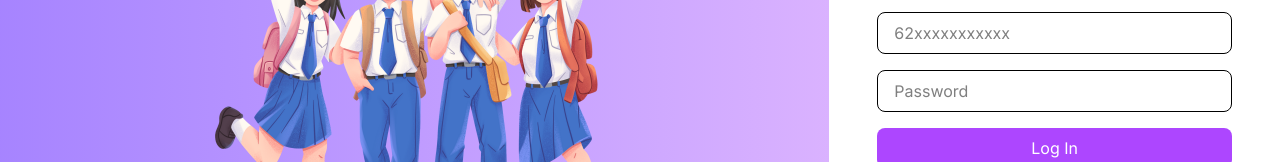
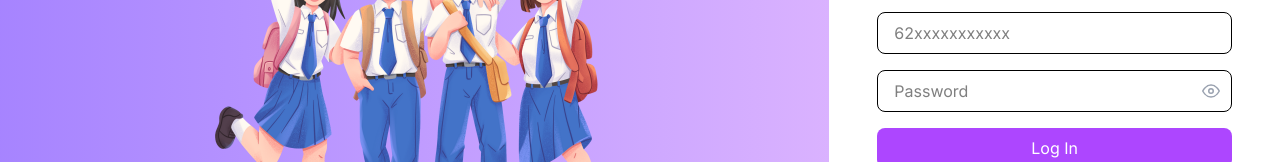
Before and after one commit to rakategar/kinanti, a Next.js app: page /login in a window 1280 px wide. Shown: the part 326-488 px from the top of the page. Built offline with nearby package versions, Linux system fonts and the light colour scheme; no server answers.

Commit message:
modified:   src/app/login/page.jsx 	modified:   src/app/register/page.jsx

```diff
--- a/src/app/login/page.jsx
+++ b/src/app/login/page.jsx
@@ -7,6 +7,7 @@ import { signIn, useSession } from "next-auth/react";
 import { useRouter } from "next/navigation";
 import { motion } from "framer-motion";
 import { GoHeartFill } from "react-icons/go";
+import { FiEye, FiEyeOff } from "react-icons/fi";
 import Swal from "sweetalert2";
 
 /** Normalisasi nomor HP ke format 62…. */
@@ -19,6 +20,7 @@ function normalizePhone(input = "") {
 export default function Home() {
   const [isSubmitting, setIsSubmitting] = useState(false);
   const [isRedirecting, setIsRedirecting] = useState(false);
+  const [showPassword, setShowPassword] = useState(false);
   const [phone, setPhone] = useState("");
   const [password, setPassword] = useState("");
   const router = useRouter();
@@ -294,19 +296,31 @@ export default function Home() {
               inputMode="numeric"
               autoComplete="username"
             />
-            <motion.input
+            <motion.div
               initial={{ opacity: 0, x: -20 }}
               animate={{ opacity: 1, x: 0 }}
               transition={{ delay: 1.1, duration: 0.8 }}
-              type="password"
+              className="relative"
+            >
+              <input
+                type={showPassword ? "text" : "password"}
                 placeholder="Password"
                 name="password"
                 value={password}
                 onChange={(e) => setPassword(e.target.value)}
-              className="w-full px-4 py-2 border rounded-lg focus:outline-none focus:ring-2 focus:ring-purple-500 disabled:bg-gray-100 disabled:cursor-not-allowed"
+                className="w-full px-4 py-2 pr-11 border rounded-lg focus:outline-none focus:ring-2 focus:ring-purple-500 disabled:bg-gray-100 disabled:cursor-not-allowed"
                 disabled={isDisabled}
                 autoComplete="current-password"
               />
+              <button
+                type="button"
+                onClick={() => setShowPassword((v) => !v)}
+                className="absolute right-3 top-1/2 -translate-y-1/2 text-gray-400 hover:text-gray-600 transition"
+                tabIndex={-1}
+              >
+                {showPassword ? <FiEyeOff size={18} /> : <FiEye size={18} />}
+              </button>
+            </motion.div>
 
             <motion.button
               initial={{ opacity: 0, y: 20 }}
--- a/src/app/register/page.jsx
+++ b/src/app/register/page.jsx
@@ -6,6 +6,7 @@ import { useState } from "react";
 import { signIn } from "next-auth/react";
 import { motion } from "framer-motion";
 import { GoHeartFill } from "react-icons/go";
+import { FiEye, FiEyeOff } from "react-icons/fi";
 import Swal from "sweetalert2";
 
 export default function Register() {
@@ -17,6 +18,7 @@ export default function Register() {
   });
   const [error, setError] = useState("");
   const [loading, setLoading] = useState(false);
+  const [showPassword, setShowPassword] = useState(false);
 
   const handleChange = (e) => {
     setFormData({ ...formData, [e.target.id]: e.target.value });
@@ -211,18 +213,30 @@ export default function Register() {
               className="w-full px-4 py-2 border rounded-lg focus:outline-none focus:ring-2 focus:ring-purple-500"
               disabled={loading}
             />
-            <motion.input
+            <motion.div
               initial={{ opacity: 0, x: -20 }}
               animate={{ opacity: 1, x: 0 }}
               transition={{ delay: 1.5, duration: 0.8 }}
-              type="password"
+              className="relative"
+            >
+              <input
+                type={showPassword ? "text" : "password"}
                 id="password"
                 placeholder="Password"
                 value={formData.password}
                 onChange={handleChange}
-              className="w-full px-4 py-2 border rounded-lg focus:outline-none focus:ring-2 focus:ring-purple-500"
+                className="w-full px-4 py-2 pr-11 border rounded-lg focus:outline-none focus:ring-2 focus:ring-purple-500"
                 disabled={loading}
               />
+              <button
+                type="button"
+                onClick={() => setShowPassword((v) => !v)}
+                className="absolute right-3 top-1/2 -translate-y-1/2 text-gray-400 hover:text-gray-600 transition"
+                tabIndex={-1}
+              >
+                {showPassword ? <FiEyeOff size={18} /> : <FiEye size={18} />}
+              </button>
+            </motion.div>
             <motion.button
               initial={{ opacity: 0, y: 20 }}
               animate={{ opacity: 1, y: 0 }}
```
Lines whose indentation alone changed are shown as unchanged.
